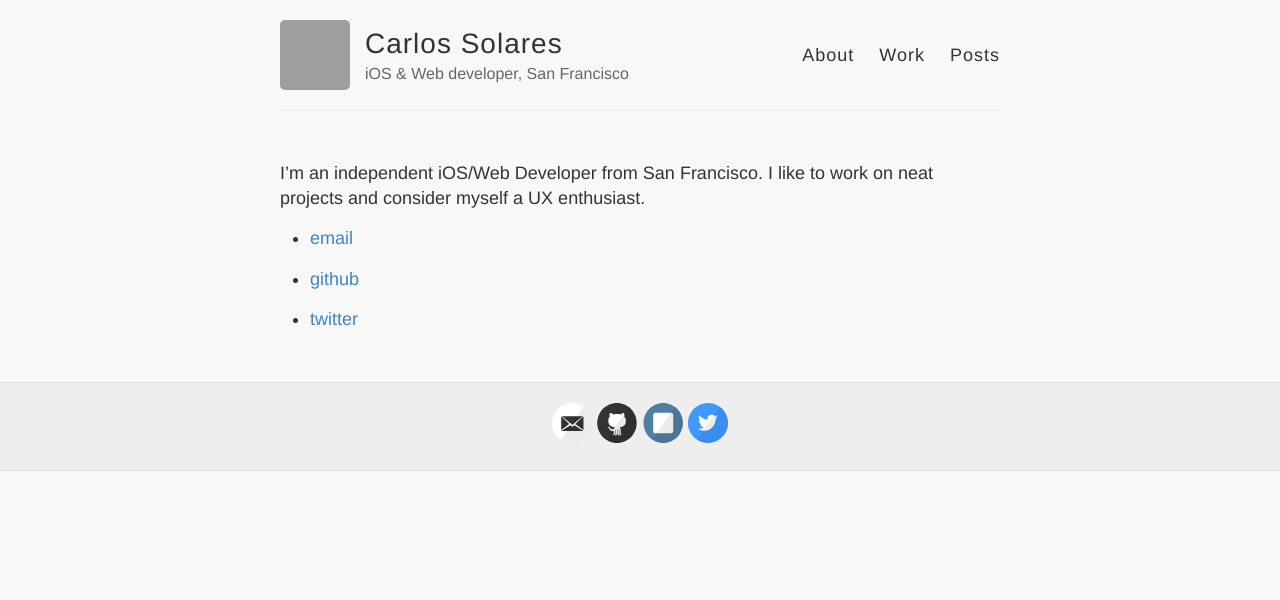
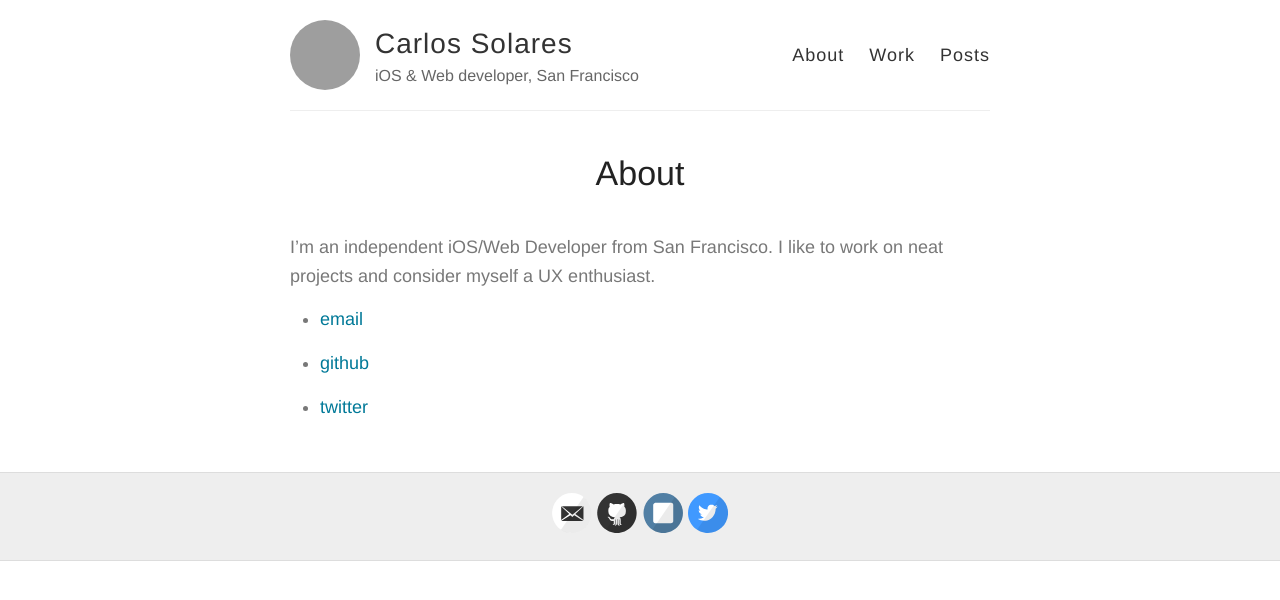
Before and after one commit to carsol/carsol.github.io, a Jekyll site: the page built from about.md, in a window 1280 px wide. Shown: the top 600 px of the page. Built offline with Jekyll 4.4.1, drawn with Linux system fonts in a browser that asks for light colours; grey boxes are pictures that could not be loaded.

Commit message:
deleted Hello World and other style updates

```diff
--- a/_scss/_variables.scss
+++ b/_scss/_variables.scss
@@ -4,7 +4,7 @@
 //
 
 // Colors
-$blue: #4183C4;
+$blue: #007998;
 
 // Grays
 $black: #000;
--- a/about.md
+++ b/about.md
@@ -1,6 +1,6 @@
 ---
 layout: page
-title:
+title: About
 permalink: /about/
 ---
 
--- a/style.scss
+++ b/style.scss
@@ -18,7 +18,7 @@ html {
 }
 
 body {
-	background: rgba(241, 241, 241, 0.43);
+	background: #ffffff;
   color: #222222;
   padding: 0;
   margin: 0;
@@ -29,7 +29,7 @@ body {
 
 .container {
   margin: 0 auto;
-  max-width: 740px;
+  max-width: 720px;
   padding: 0 10px;
   width: 100%;
 }
@@ -49,8 +49,10 @@ h1, h2, h3, h4, h5, h6 {
 }
 
 h1 {
-  font-weight: 500;
-  font-size: 32px;
+  font-size: 34px;
+  text-align: center;
+  margin-bottom: 30px;
+  font-weight: 100;
   a {
     color: inherit;
   }
@@ -68,6 +70,16 @@ h3 {
 h4 {
   font-size: 18px;
   color: $gray;
+}
+
+ul, ol, p, a {
+  color: #787878;
+  font-weight: 100;
+}
+
+ul, ol, p {
+  font-size: 1em;
+  line-height: 1.6;
 }
 
 p {
@@ -152,7 +164,7 @@ img {
 //
 
 .wrapper-masthead {
-  margin-bottom: 50px;
+  margin-bottom: 20px;
 }
 
 .masthead {
@@ -168,7 +180,11 @@ img {
   float: left;
   width: 70px;
   height: 70px;
-  margin-right: 15px;
+  overflow: hidden;
+  -moz-border-radius: 50%;
+  -webkit-border-radius: 50%;
+  border-radius: 50%;
+  margin: 0 15px 0 0;
 
   @include mobile {
     float: none;
@@ -199,6 +215,7 @@ img {
   font-weight: 300;
   font-size: 28px;
   letter-spacing: 1px;
+  text-align: left;
 }
 
 .site-description {
```
Also changed, not shown: _posts/2014-3-3-Hello-World.md (deleted, +0 -10 lines), work.md (+1 -1 lines), 6 other files.
